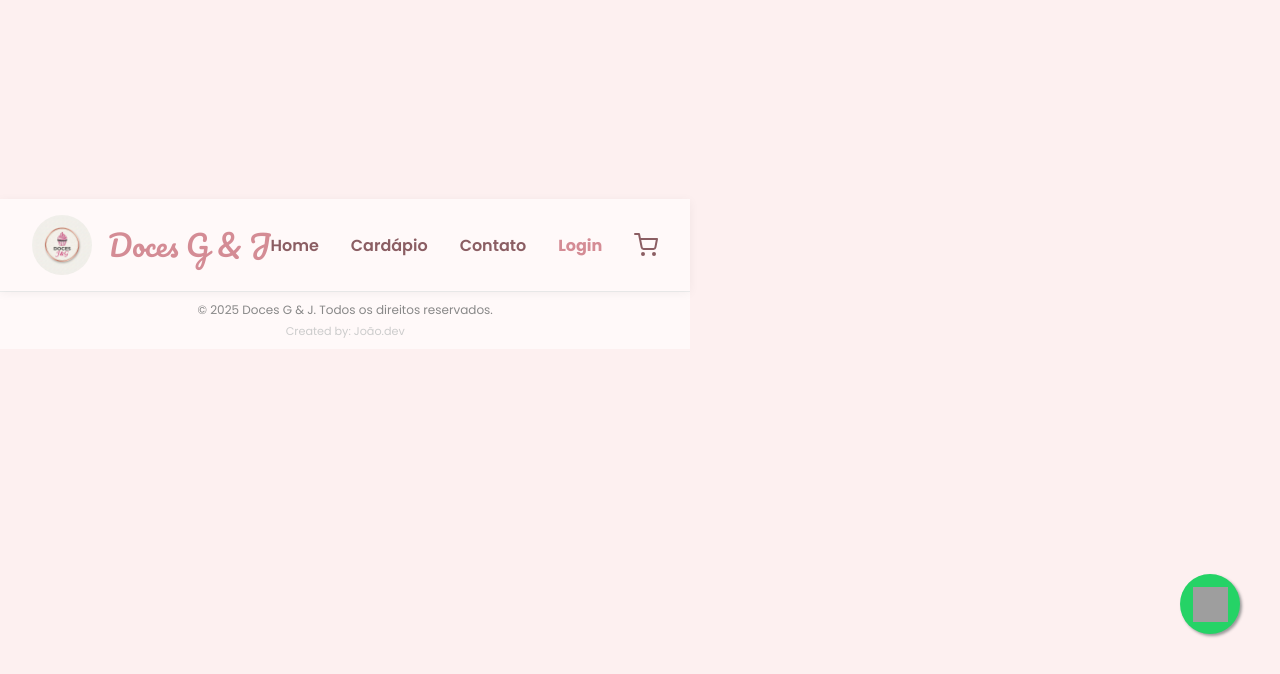
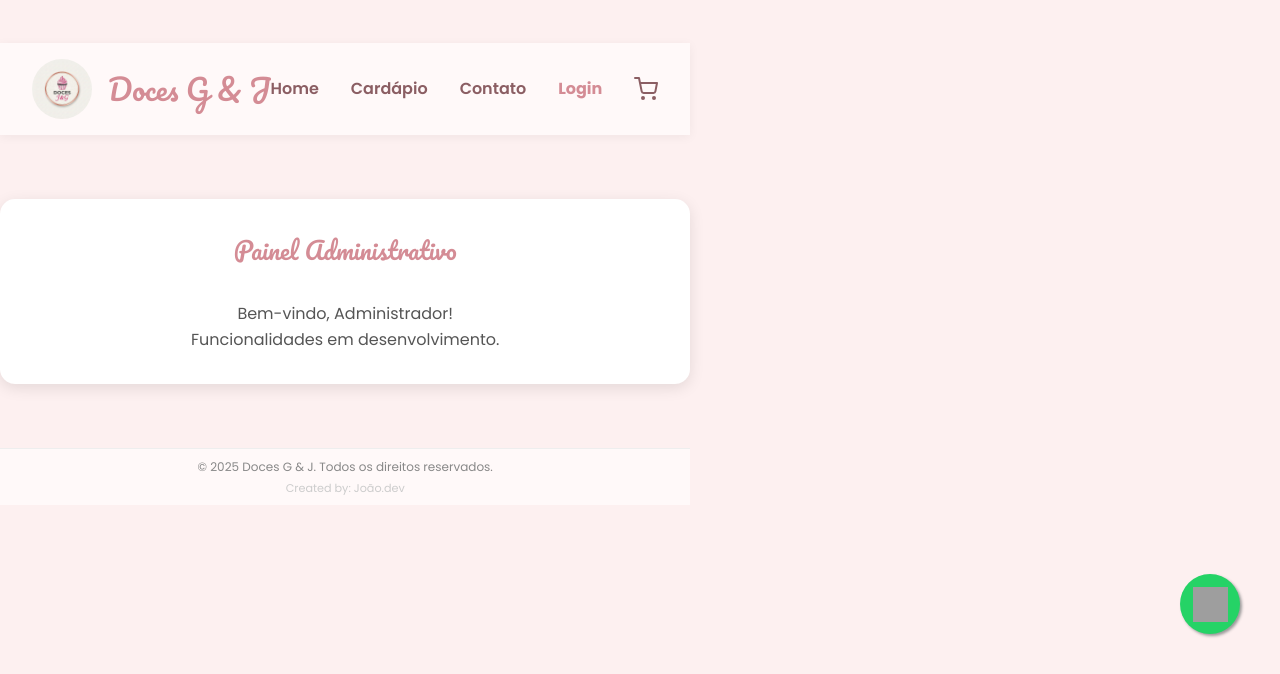
Before and after one commit to joaoferreira-front/loja-doces, a React (Vite) app in the folder frontend/: page /#/admin in a window 1280 px wide. Shown: the part 126-800 px from the top of the page. Built offline with nearby package versions, Linux system fonts and the light colour scheme; no server answers; grey boxes are pictures that could not be loaded; the HTML template or start-up script is replaced by a standard one.

Commit message:
Fix: Remove invalid external redirect to Render on login

```diff
--- a/frontend/src/App.tsx
+++ b/frontend/src/App.tsx
@@ -8,6 +8,7 @@ import { Contact } from './pages/Contact';
 import { Login } from './pages/Login';
 import { Register } from './pages/Register';
 import { MyOrders } from './pages/MyOrders';
+import { AdminDashboard } from './pages/AdminDashboard';
 import { CartProvider } from './context/CartContext';
 import { AuthProvider } from './context/AuthContext';
 import { ToastProvider } from './context/ToastContext';
@@ -31,6 +32,7 @@ function App() {
               <Route path="/login" element={<Login />} />
               <Route path="/cadastro" element={<Register />} />
               <Route path="/meus-pedidos" element={<MyOrders />} />
+              <Route path="/admin" element={<AdminDashboard />} />
             </Routes>
             <Footer />
             <WhatsAppButton />
--- /dev/null
+++ b/frontend/src/pages/AdminDashboard.tsx
@@ -0,0 +1,26 @@
+import styled from 'styled-components';
+
+const Container = styled.div`
+  max-width: 800px;
+  margin: 4rem auto;
+  padding: 2rem;
+  background: white;
+  border-radius: 15px;
+  box-shadow: 0 4px 15px rgba(0,0,0,0.1);
+  text-align: center;
+`;
+
+const Title = styled.h2`
+  color: var(--primary-color);
+  margin-bottom: 2rem;
+`;
+
+export const AdminDashboard = () => {
+    return (
+        <Container>
+            <Title>Painel Administrativo</Title>
+            <p>Bem-vindo, Administrador!</p>
+            <p>Funcionalidades em desenvolvimento.</p>
+        </Container>
+    );
+};
--- a/frontend/src/pages/Login.tsx
+++ b/frontend/src/pages/Login.tsx
@@ -108,17 +108,7 @@ export const Login = () => {
       showToast('Login realizado com sucesso!', 'success');
 
       if (response.data && response.data.redirectUrl) {
-        if (response.data.redirectUrl.includes('admin')) {
-          if (window.location.hostname.includes('github.io') || window.location.hostname.includes('onrender.com')) {
-            window.location.href = 'https://doces-g-and-j.onrender.com/admin';
-          } else {
-            window.location.href = 'http://localhost:8082/admin';
-          }
-        } else if (response.data.redirectUrl === '/') {
-          navigate('/');
-        } else {
-          window.location.href = response.data.redirectUrl;
-        }
+        navigate(response.data.redirectUrl);
       } else {
         navigate('/meus-pedidos');
       }
```
